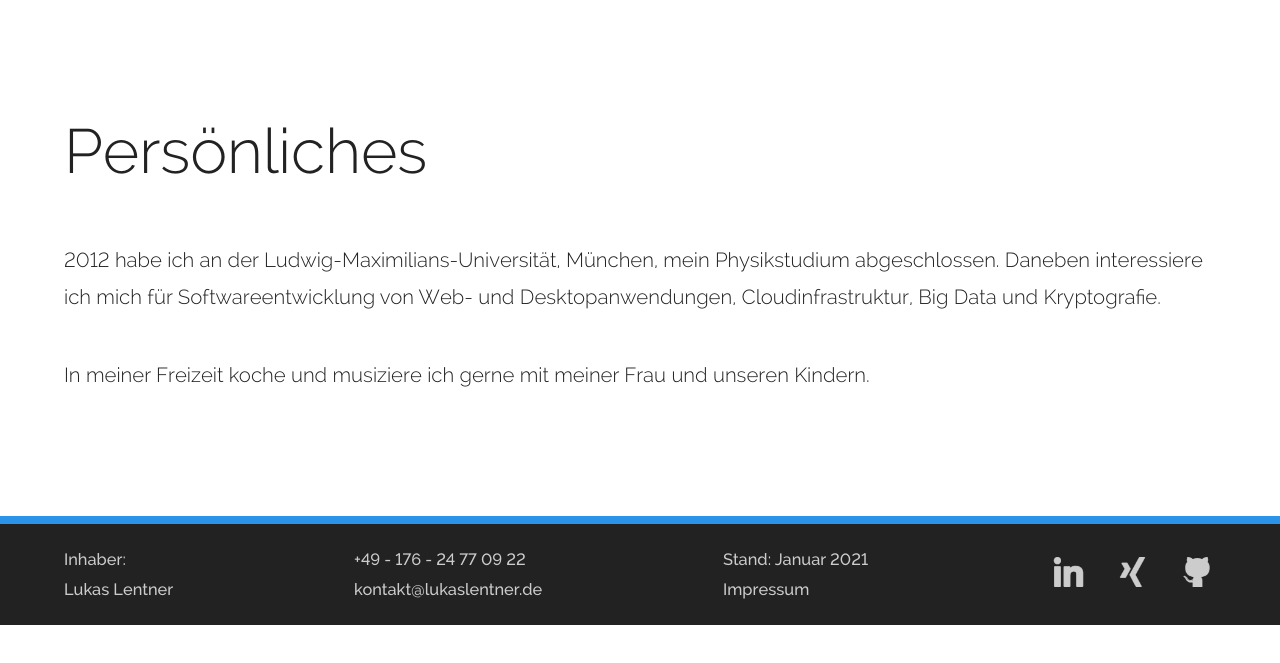
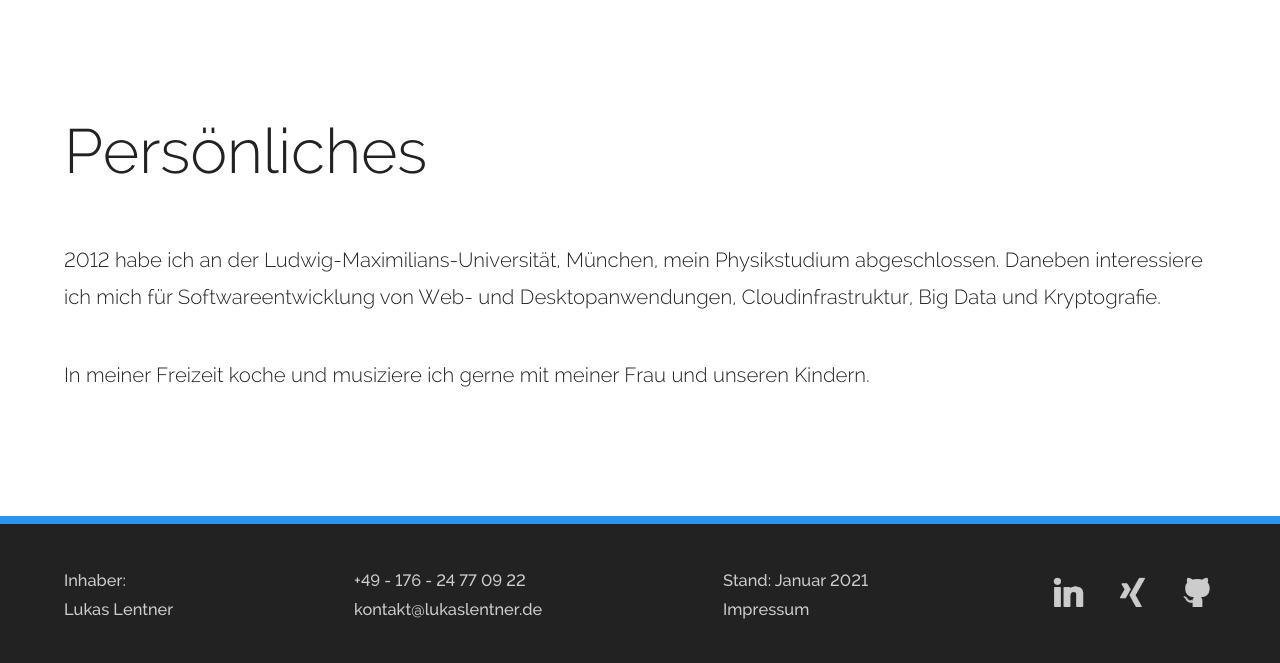
Before and after one commit to lukaslentner/personal-website, a plain HTML site: page index.html in a window 1280 px wide. Shown: the part 2627-3290 px from the top of the page. Before the commit the page ends 3252 px from the top, so only its background shows below. Drawn offline with Linux system fonts and the light colour scheme.

Commit message:
Increase margin

```diff
--- a/style/styles.css
+++ b/style/styles.css
@@ -68,11 +68,11 @@ footer article {
 	justify-content: space-between;
 	align-items: center;
 	margin: 0 auto;
-	padding: 1rem 0 0 0;
+	padding: 2rem 0 0 0;
 }
 
 footer article p {
-	margin: 0 calc(0px + (0.05 * min(100vw, 1440px))) 1rem calc(0px + (0.05 * min(100vw, 1440px)));
+	margin: 0 calc(0px + (0.05 * min(100vw, 1440px))) 2rem calc(0px + (0.05 * min(100vw, 1440px)));
 	font-size: calc(10px + (0.005 * min(100vw, 1440px)));
 	line-height: 1.8em;
 	font-weight: 500;
```
